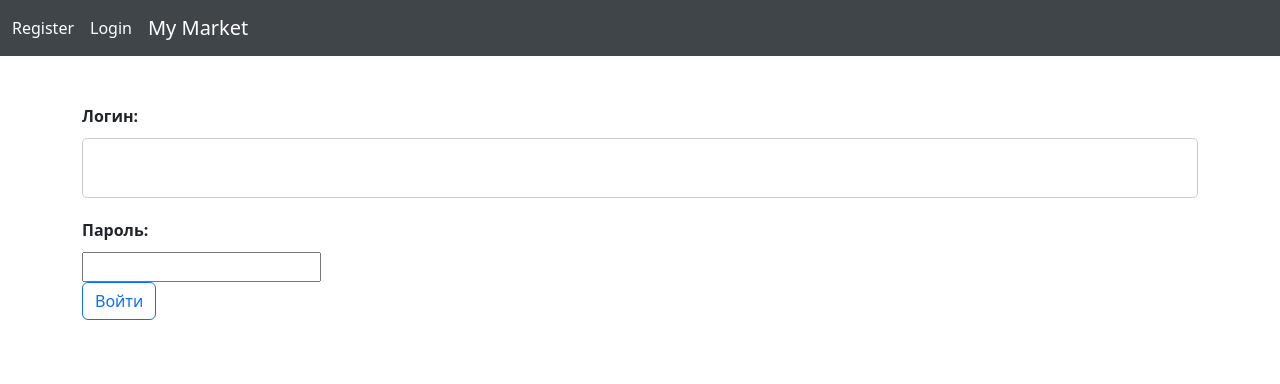
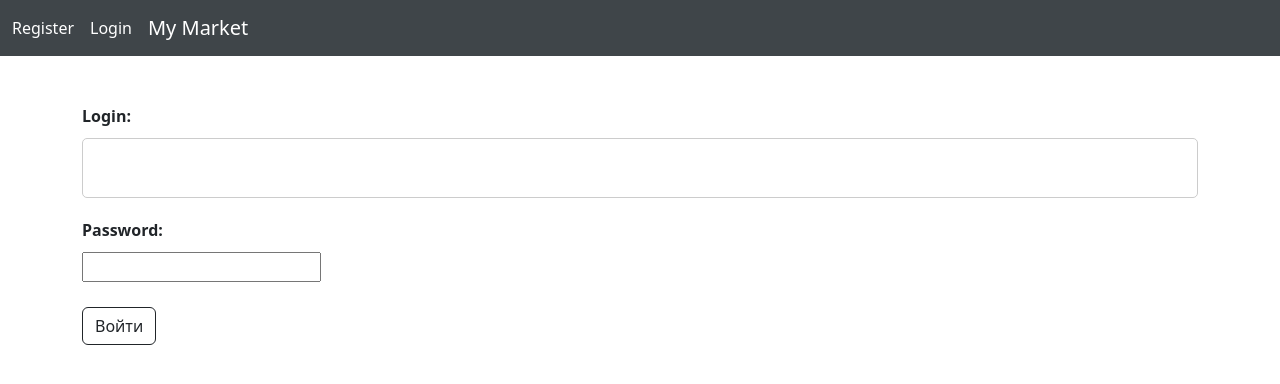
Before and after one commit to IvanAshikhin/exam_8_ivan_ashikhin, a Django app: a page that uses accounts/templates/login.html in a window 1280 px wide. Shown: the top 384 px of the page. Run offline with Django 4.2, Linux system fonts and the light colour scheme; parts of the project's set-up code (start-up, migrations or seed data) failed here and were passed over.

Commit message:
Навел красоту
Проверил работоспособность проекта, удалил ненужные импорты

```diff
--- a/accounts/forms.py
+++ b/accounts/forms.py
@@ -1,7 +1,7 @@
 from django import forms
 from django.contrib.auth import get_user_model
 from django.contrib.auth.models import User
-from django.core.exceptions import ValidationError
+
 
 
 class LoginForm(forms.Form):
--- a/accounts/templates/login.html
+++ b/accounts/templates/login.html
@@ -4,13 +4,13 @@
     <form method="post">
         {% csrf_token %}
         <div>
-            <label for="{{ form.username.id_for_label }}">Логин:</label>
+            <label for="{{ form.username.id_for_label }}">Login:</label>
             {{ form.username }}
         </div>
         <div class="pass">
-            <label for="{{ form.password.id_for_label }}">Пароль:</label>
+            <label for="{{ form.password.id_for_label }}">Password:</label>
             {{ form.password }}
         </div>
-        <button class='btn btn-outline-primary' type="submit">Войти</button>
+        <button class='btn btn-outline-dark enter' type="submit">Войти</button>
     </form>
 {% endblock %}
--- a/accounts/templates/user_detail.html
+++ b/accounts/templates/user_detail.html
@@ -6,9 +6,7 @@
     <p>Name: {{ user_obj.first_name }}</p>
     <p>Second Name: {{ user_obj.last_name }}</p>
     <p>Email: {{ user_obj.email }}</p>
-    {% if request.user == user_obj %}
     <a href=" {% url 'change' user_obj.pk %}" class="btn btn-dark">Edit</a>
-    {% endif %}
     <div class="row row-cols-1 row-cols-md-3 g-4" style="margin-top: 20px; margin-bottom: 30px">
     {% for review in reviews %}
         <div class="card" style="width: 18rem; margin-right: 15px">
--- a/accounts/urls.py
+++ b/accounts/urls.py
@@ -1,7 +1,5 @@
 from django.urls import path
-
 from accounts.views import LoginView, RegisterView, ProfileView, UserChangeView, UserPasswordChangeView
-
 from accounts.views import logout_view
 
 urlpatterns = [
--- a/accounts/views.py
+++ b/accounts/views.py
@@ -1,12 +1,9 @@
 from django.contrib.auth import authenticate, login, logout, get_user_model
-from django.contrib.auth.mixins import LoginRequiredMixin, UserPassesTestMixin
-
+from django.contrib.auth.mixins import LoginRequiredMixin
 from django.shortcuts import redirect
 from django.urls import reverse, reverse_lazy
 from django.views.generic import TemplateView, CreateView, DetailView, UpdateView
-
 from accounts.forms import LoginForm, UserChangeForm, PasswordChangeForm
-
 from accounts.forms import CustomUserCreationForm
 from product.models import Review
 
@@ -64,7 +61,7 @@ class ProfileView(LoginRequiredMixin, DetailView):
         return super().get_context_data(**kwargs)
 
 
-class UserChangeView(UserPassesTestMixin, UpdateView):
+class UserChangeView(UpdateView):
     model = get_user_model()
     form_class = UserChangeForm
     template_name = 'user_change.html'
@@ -88,16 +85,10 @@ class UserChangeView(UserPassesTestMixin, UpdateView):
     def get_success_url(self):
         return reverse('profile', kwargs={'pk': self.object.pk})
 
-    def test_func(self):
-        return self.request.user == self.model
 
-
-class UserPasswordChangeView(UserPassesTestMixin, UpdateView):
+class UserPasswordChangeView(UpdateView):
     model = get_user_model()
     template_name = 'user_password_change.html'
     form_class = PasswordChangeForm
     context_object_name = 'user_obj'
     success_url = reverse_lazy('index_page')
-
-    def test_func(self):
-        return self.request.user == self.model
--- a/product/views/reviews.py
+++ b/product/views/reviews.py
@@ -1,7 +1,7 @@
 from django.contrib.auth.decorators import login_required
 from django.contrib.auth.mixins import LoginRequiredMixin, UserPassesTestMixin
 from django.shortcuts import get_object_or_404, render, redirect
-from django.urls import reverse, reverse_lazy
+from django.urls import  reverse_lazy
 from django.views.generic import UpdateView, DeleteView
 from product.forms import ReviewForm
 from product.models import Product, Review
--- a/static/css/style.css
+++ b/static/css/style.css
@@ -146,3 +146,7 @@ input[type="submit"] {
 .go {
     margin-top: 10px;
 }
+
+.pass {
+    margin-bottom: 25px;
+}
```
